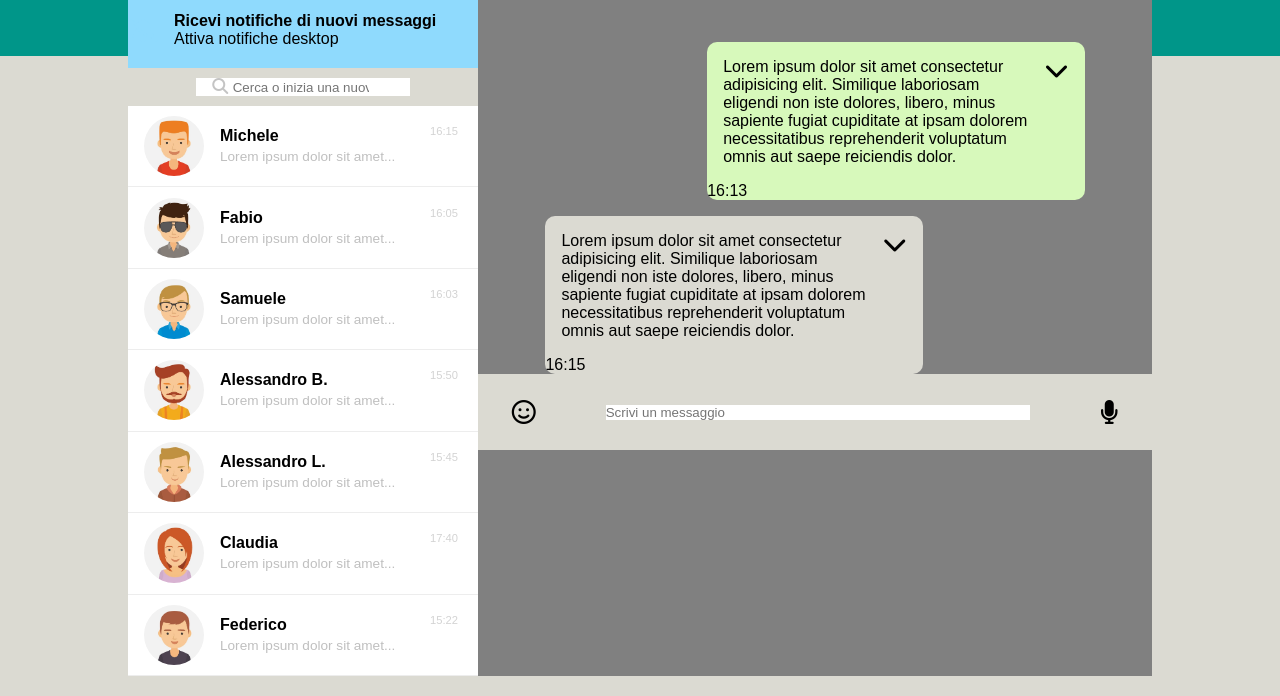
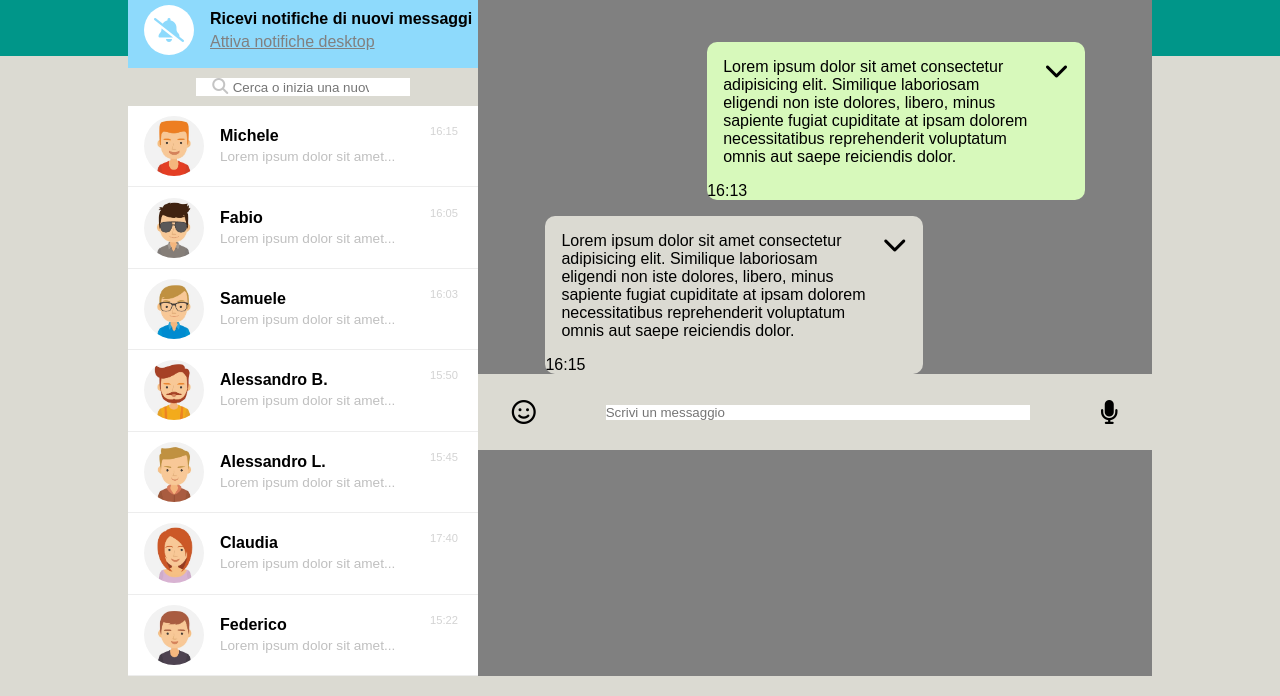
Before and after one commit to leamusa/html-css-boolzapp, a plain HTML site: page index.html in a window 1280 px wide. Shown: the part 104-800 px from the top of the page. Drawn offline with Linux system fonts and the light colour scheme.

Commit message:
notifics fix ancd change css

```diff
--- a/assets/css/style.css
+++ b/assets/css/style.css
@@ -20,8 +20,6 @@ img {
   max-width: 100%;
 }
 
-/* VIEWPORT SETTINGS */
-
 .wrapper {
   height: 100vh;
   background: linear-gradient(
@@ -32,14 +30,6 @@ img {
     #dbdad2 100%
   );
 }
-
-/* Debug */
-
-.app-container * {
-  /* border: 1px solid black; */
-}
-
-/* COMMON */
 
 i {
   cursor: pointer;
@@ -116,12 +106,12 @@ footer {
 
 /**************************************************************************************** Notifics***************************************************************************************/
 
-.left-sidebar .notification {
+.left-sidebar .notifics {
   display: flex;
   align-items: center;
   gap: 1rem;
   height: 10%;
-  background-color: #8fdafd;
+  background-color: #8edafc;
 }
 
 .notifics-text h4 {
@@ -134,10 +124,18 @@ footer {
 }
 
 .notifics .bell {
+  display: flex;
+  justify-content: center;
+  align-items: center;
+  margin-left: 1rem;
+  background-color: white;
+  border-radius: 50%;
+  width: 50px;
+  height: 50px;
 }
 
 .bell i {
-  color: #8fdafd;
+  color: #8edafc;
 }
 
 /**************************************************************************************** Search-bar ***************************************************************************************/
--- a/index.html
+++ b/index.html
@@ -33,16 +33,16 @@
             <!------------------------------------------------------- End Header -->
             <!------------------------------------- Notifics -->
 
-            <div class="notification">
+            <div class="notifics">
               <div class="bell">
                 <i class="fa-solid fa-bell-slash"></i>
               </div>
-              <div class="notification-text">
+              <div class="notifics-text">
                 <h4>Ricevi notifiche di nuovi messaggi</h4>
                 <span>Attiva notifiche desktop</span>
               </div>
             </div>
-            <!-----------------------------------------End Notifics ----->
+            <!----End---------------------------- Notifics ----->
             <!-- Search-bar ---------------->
 
             <div class="search-bar">
```
